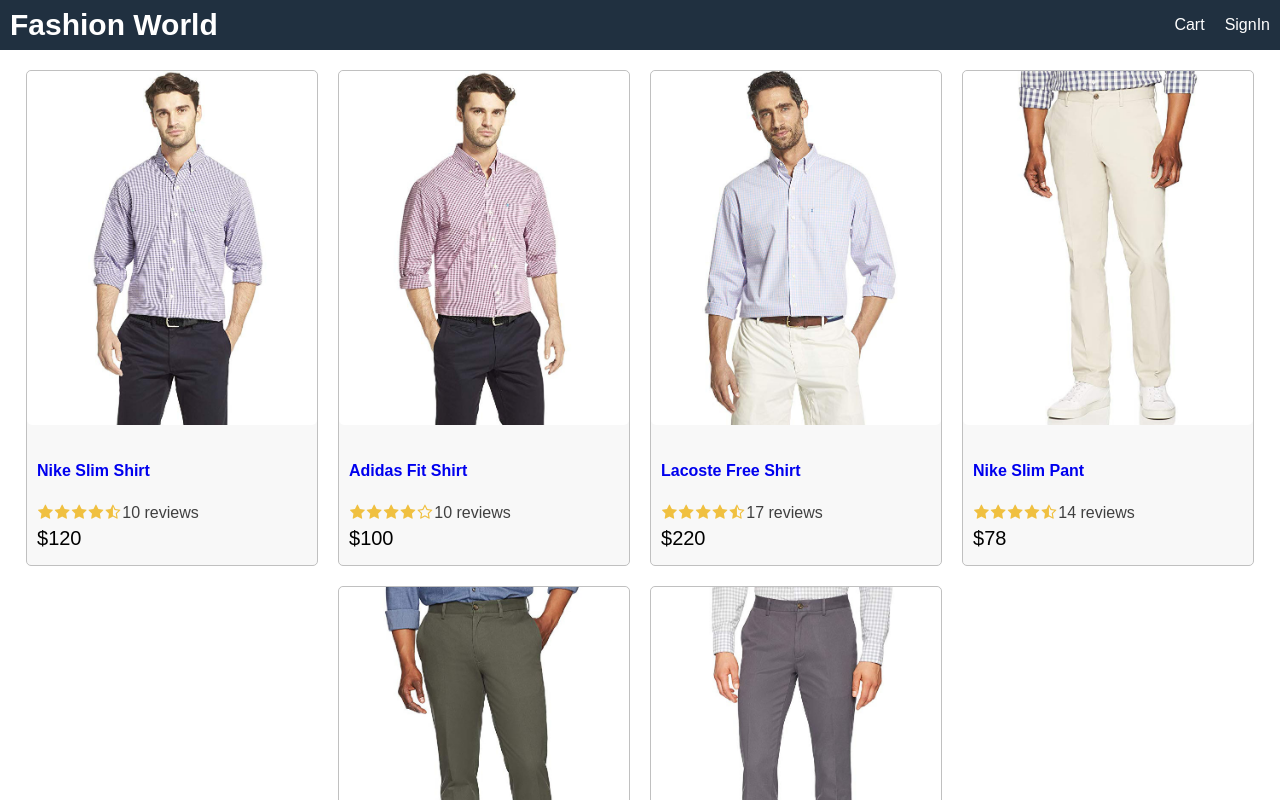
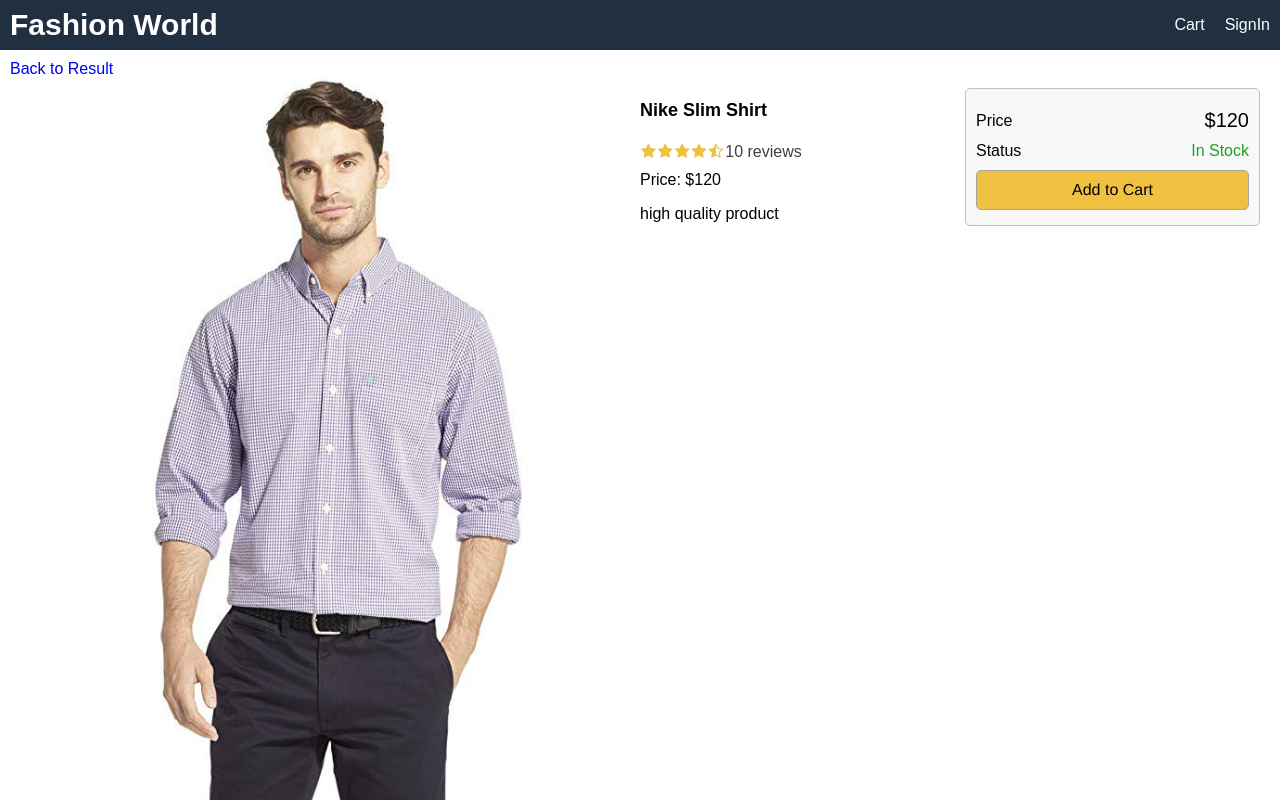
Before and after one commit to GirishGautam5/Fashion-World-MERN, a React (Create React App) app in the folder frontend/: page /product/1 in a window 1280 px wide. Shown: the top 800 px of the page. Built offline with nearby package versions, Linux system fonts and the light colour scheme.

Commit message:
Added Product Screen

```diff
--- a/frontend/package.json
+++ b/frontend/package.json
@@ -8,6 +8,7 @@
     "@testing-library/user-event": "^13.5.0",
     "react": "^18.1.0",
     "react-dom": "^18.1.0",
+    "react-router-dom": "^6.3.0",
     "react-scripts": "5.0.1",
     "web-vitals": "^2.1.4"
   },
--- a/frontend/src/App.js
+++ b/frontend/src/App.js
@@ -1,8 +1,10 @@
 import React from "react";
-import data from "./data";
-import Product from "./components/Product";
+import { BrowserRouter, Route, Routes } from "react-router-dom";
+import ProductScreen from "./Screens/ProductScreen";
+import HomeScreen from "./Screens/HomeScreen";
 function App() {
   return (
+    <BrowserRouter>
       <div className="grid-container">
         <header className="row">
           <div>
@@ -16,16 +18,14 @@
           </div>
         </header>
         <main>
-        <div>
-          <div className="row center">
-            {data.products.map((product) => (
-             <Product key={product._id} product={product}/>
-            ))}
-          </div>
-        </div>
+          <Routes>
+            <Route path="/" exact element={<HomeScreen />}></Route>
+            <Route path="/product/:id" element={<ProductScreen />}></Route>
+          </Routes>
         </main>
         <footer className="row center">All Rights Reserved</footer>
       </div>
+    </BrowserRouter>
   );
 }
 
--- /dev/null
+++ b/frontend/src/Screens/HomeScreen.js
@@ -0,0 +1,14 @@
+import React from 'react'
+import data from '../data'
+import Product from '../components/Product'
+export default function HomeScreen() {
+  return (
+    <div>
+          <div className="row center">
+            {data.products.map((product) => (
+             <Product key={product._id} product={product}/>
+            ))}
+          </div>
+        </div>
+  )
+}
--- /dev/null
+++ b/frontend/src/Screens/ProductScreen.js
@@ -0,0 +1,64 @@
+import React from "react";
+import Rating from "../components/Rating";
+import data from "../data";
+import { useParams } from 'react-router';
+import { Link } from "react-router-dom";
+
+export default function ProductScreen(props) {
+    const {id} = useParams();
+  const product = data.products.find((x) => x._id ===id);
+  if (!product) {
+    return <div>Product Not found!</div>;
+  }
+  return (
+    <div>
+        <Link to="/">Back to Result</Link>
+      <div className="row top">
+        <div className="col-2">
+          <img className="large" src={product.image} alt={product.name} />
+        </div>
+        <div className="col-1">
+          <ul>
+            <li>
+              <h1>{product.name}</h1>
+            </li>
+            <li>
+              <Rating rating={product.rating} numReviews={product.numReviews} />
+            </li>
+            <li>Price: ${product.price}</li>
+            <li>
+              <p>{product.description}</p>
+            </li>
+          </ul>
+        </div>
+        <div className="col-1">
+          <div className="card card-body">
+            <ul>
+              <li>
+                <div className="row">
+                  <div>Price</div>
+                  <div className="price">${product.price}</div>
+                </div>
+              </li>
+              <li>
+                <div className="row">
+                  <div>Status</div>
+                  <div>
+                    {product.countInStock > 0 ? (
+                      <span className="success">In Stock</span>
+                    ) : (
+                      <span className="error">Unavailable</span>
+                    )}
+                  </div>
+                </div>
+              </li>
+              <li>
+                  <button className="primary block">Add to Cart</button>
+              </li>
+            </ul>
+          </div>
+        </div>
+      </div>
+    </div>
+  );
+}
--- a/frontend/src/data.js
+++ b/frontend/src/data.js
@@ -6,6 +6,7 @@
       category: "Shirts",
       image: "/images/p1.jpg",
       price: 120,
+      countInStock: 10,
       brand: "Nike",
       rating: 4.5,
       numReviews: 10,
@@ -17,6 +18,7 @@
       category: "Shirts",
       image: "/images/p2.jpg",
       price: 100,
+      countInStock: 5,
       brand: "Adidas",
       rating: 4.0,
       numReviews: 10,
@@ -28,6 +30,7 @@
       category: "Shirts",
       image: "/images/p3.jpg",
       price: 220,
+      countInStock: 3,
       brand: "Lacoste",
       rating: 4.8,
       numReviews: 17,
@@ -39,6 +42,7 @@
       category: "Pants",
       image: "/images/p4.jpg",
       price: 78,
+      countInStock: 15,
       brand: "Nike",
       rating: 4.5,
       numReviews: 14,
@@ -50,6 +54,7 @@
       category: "Pants",
       image: "/images/p5.jpg",
       price: 65,
+      countInStock: 0,
       brand: "Puma",
       rating: 4.5,
       numReviews: 10,
@@ -61,6 +66,7 @@
       category: "Pants",
       image: "/images/p6.jpg",
       price: 139,
+      countInStock: 0,
       brand: "Adidas",
       rating: 4.5,
       numReviews: 15,
--- a/frontend/src/index.css
+++ b/frontend/src/index.css
@@ -55,6 +55,34 @@
 a:hover {
   color: #ff8000;
 }
+ul {
+  padding: 0;
+  margin: 0;
+  list-style-type: none;
+}
+li {
+  margin-top: 1rem;
+}
+button {
+  padding: 1rem;
+  border-radius: 0.5rem;
+  border: 0.1rem #a4a4a4 solid;
+  font-size: 1.6rem;
+  font-family: Helvetica, Arial, sans-serif;
+  -webkit-font-smoothing: antialiased;
+  -moz-osx-font-smoothing: grayscale;
+  background-color: #f8f8f8;
+  cursor: pointer;
+}
+button:hover {
+  border: 0.1rem #404040 solid;
+}
+button.primary {
+  background-color: #f0c040;
+}
+button.block {
+  width: 100%;
+}
 /* Header */
 header a {
   color: #ffffff;
@@ -74,12 +102,24 @@
 .row.center {
   justify-content: center;
 }
+.row.top {
+  align-items: flex-start;
+}
+.col-1 {
+  flex: 1 1 25rem;
+}
+.col-2 {
+  flex: 2 1 50rem;
+}
 /* Image */
 img {
   border-radius: 0.5rem;
 }
 img.medium {
   max-width: 29rem;
+  width: 100%;
+}
+img.large {
   width: 100%;
 }
 
@@ -107,3 +147,10 @@
 .rating span:last-child {
   color: #404040;
 }
+/* Alert */
+.success {
+  color: #20a020;
+}
+.error {
+  color: #a02020;
+}
```
Also changed, not shown: 2 other files (tests, documents, lock files or other folders). Lines whose indentation alone changed are shown as unchanged.
